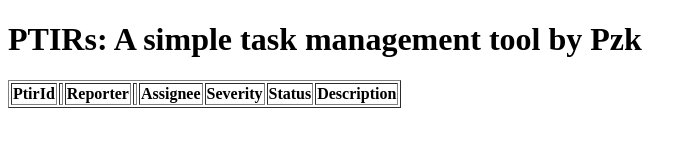
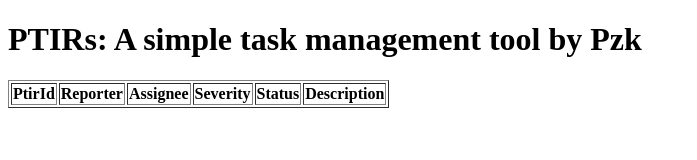
Before and after one commit to micscov2/ptirs, a plain HTML site: page src/static/index.html in a window 1280 px wide. Shown: the whole page, without its empty margins (0-697 px from the left). Drawn offline with nearby package versions, Linux system fonts and the light colour scheme; no server answers.

Commit message:
Update index.html

```diff
--- a/src/static/index.html
+++ b/src/static/index.html
@@ -13,8 +13,8 @@
     <table border="1">
         <thead>
             <tr>
-                <th>PtirId<th>
-                <th>Reporter<th>
+                <th>PtirId</th>
+                <th>Reporter</th>
                 <th>Assignee</th>
                 <th>Severity</th>
                 <th>Status</th>
```
